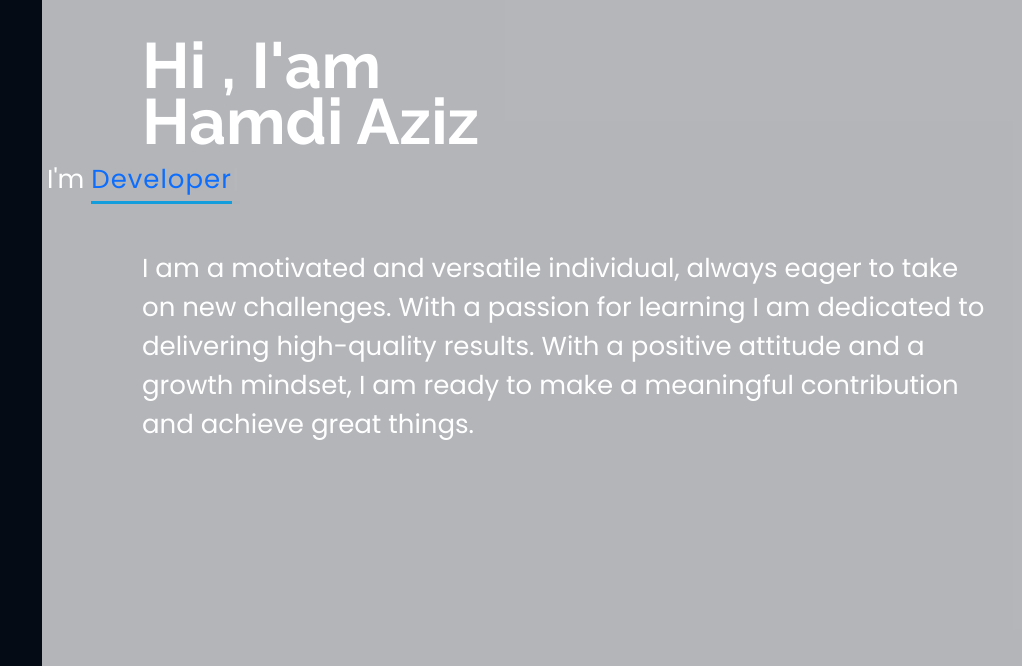
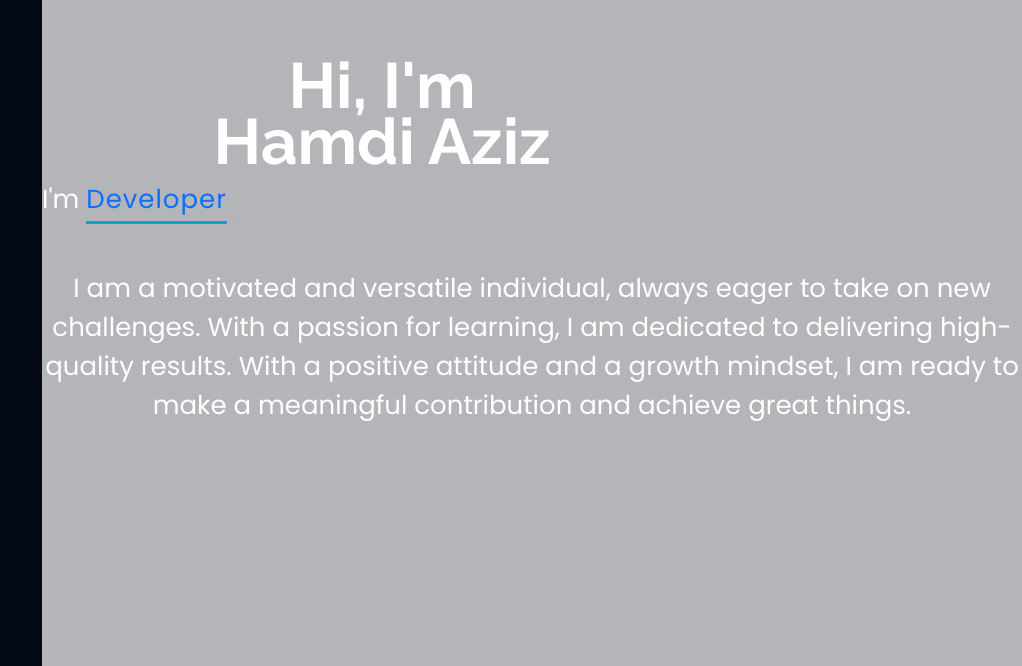
Before and after one commit to Aziz-hamdi10/Profile_Aziz_Hamdi, a plain HTML site: page index.html in a window 1280 px wide. Shown: the part 134-800 px from the top of the page, 258-1280 px from the left. Drawn offline with nearby package versions, Linux system fonts and the light colour scheme; files whose address does not match are found by name.

Commit message:
Add files via upload

```diff
--- a/index.html
+++ b/index.html
@@ -71,19 +71,20 @@
 
   <!-- ======= Hero Section ======= -->
   <section id="hero" class="d-flex flex-column justify-content-center align-items-center">
-    <div class="hero-container" data-aos="fade-in" style="text-align: center;">
-      <h1 style="display:flex; text-align: left; margin-left: 400px;"> Hi , I'am <br> Hamdi Aziz</h1>
-      <p style="display: inline-block; text-align: left; width: 600px;  margin-right: 70px; ">
+    <div class="hero-container col-lg-12 col-md-6" data-aos="fade-in" style="margin-left: 10;">
+      <h1 style="text-align: center;">Hi, I'm<br>Hamdi Aziz</h1>
+      <p class="margin-large"> <!-- Add a class for large screens -->
         I'm <span class="typed text-primary" data-typed-items="Programmer, Developer, UX/UI Designer"></span>
-    </p>      <div class="row d-flex align-items-center align-self-center">
-        <div class="col-8" style="display: inline-block; text-align: left; margin-left: 400px;">
-          <p>
-            I am a motivated and versatile individual, always eager to take on new challenges. With a passion for learning I am dedicated to delivering high-quality results. With a positive attitude and a growth mindset, I am ready to make a meaningful contribution and achieve great things.
+      </p>
+      <div class="row d-flex align-items-center align-self-center">
+        <div class="col-12" style="text-align: center;">
+          <p class="margin-large"> <!-- Add a class for large screens -->
+            I am a motivated and versatile individual, always eager to take on new challenges. With a passion for learning, I am dedicated to delivering high-quality results. With a positive attitude and a growth mindset, I am ready to make a meaningful contribution and achieve great things.
           </p>
-
         </div>
       </div>
     </div>
+
   </section><!-- End Hero -->
 
   <main id="main">
--- a/style.css
+++ b/style.css
@@ -447,6 +447,21 @@ section {
 
 
 }
+/* Default style for small screens (e.g., phones) */
+.p {
+  margin: 0;
+}
+
+/* Style for large screens (e.g., desktop) */
+@media (min-width: 992px) {
+  .margin-large {
+    margin-left:
+    300px; /* Adjust the margin size as needed */
+  }
+
+}
+
+
 .section-title h2::after {
   content: "";
   position: absolute;
```
